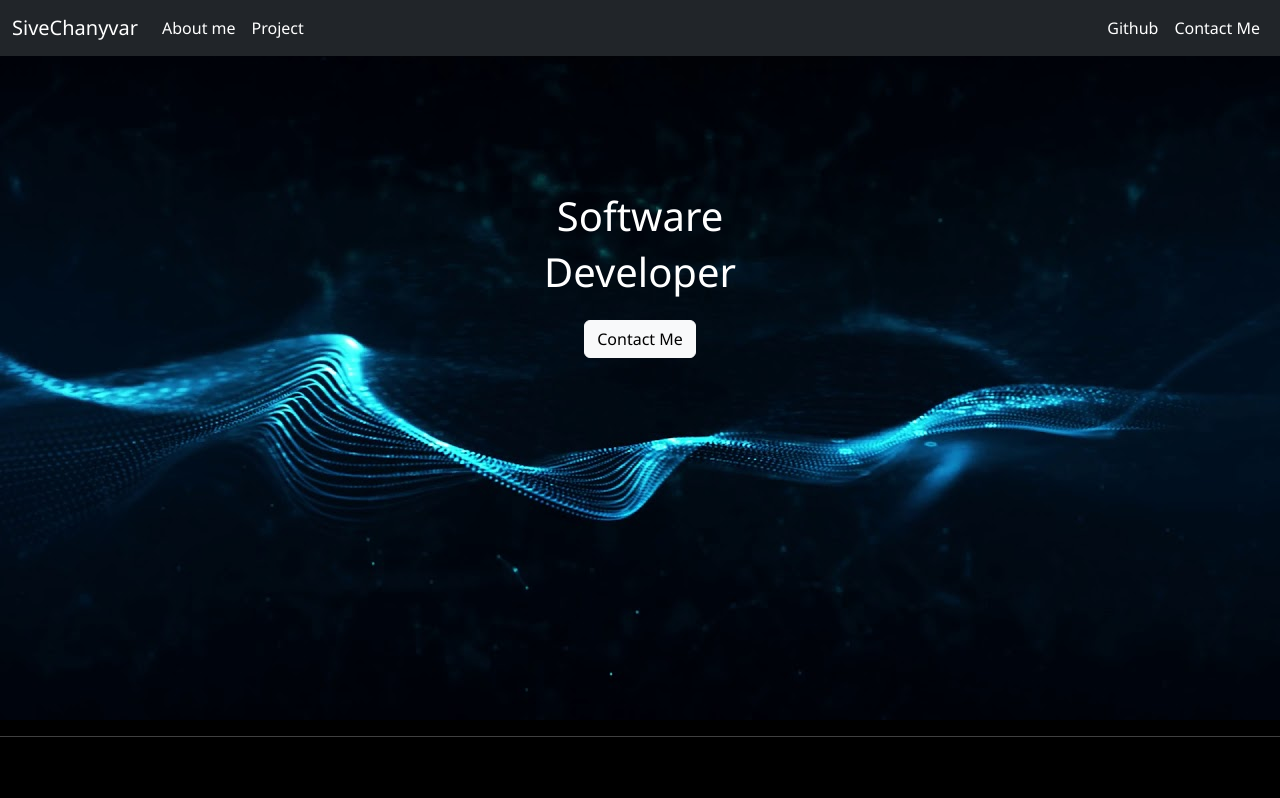
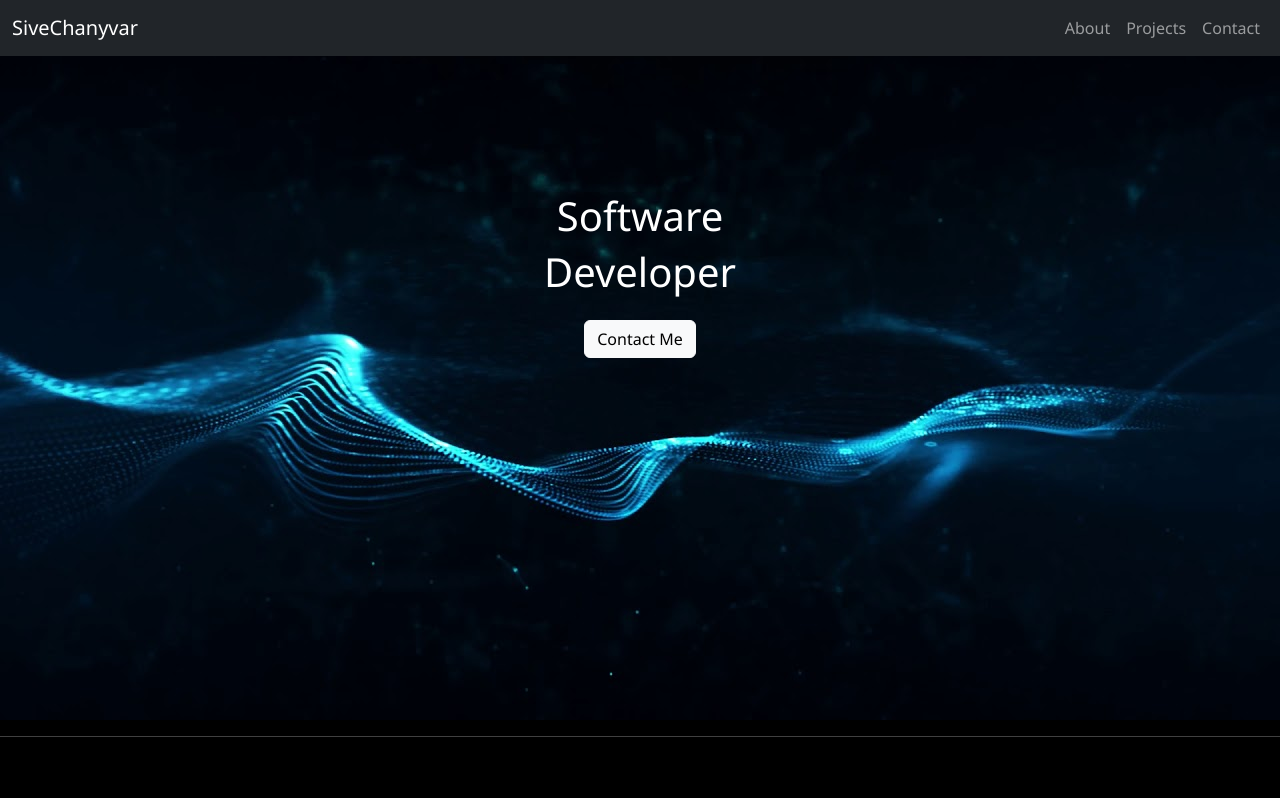
Before and after one commit to Nyvar/nyvar.github.io, a plain HTML site: page index.html in a window 1280 px wide. Shown: the top 798 px of the page. Drawn offline with nearby package versions, Linux system fonts and the light colour scheme.

Commit message:
correct  responsive

```diff
--- a/index.html
+++ b/index.html
@@ -135,21 +135,22 @@
 </head>
 
 <body>
-  <nav class="navbar navbar-expand-lg navbar-light bg-dark fixed-top">
-    <div class="container-fluid">
+<nav class="navbar navbar-expand-md navbar-dark bg-dark fixed-top">    <div class="container-fluid">
       <a class="navbar-brand" href="#" style="color: white;">SiveChanyvar</a>
-      <div class="collapse navbar-collapse justify-content-between">
-        <ul class="navbar-nav">
-          <li class="nav-item"><a class="nav-link" href="#aboutme">About me</a></li>
-          <li class="nav-item"><a class="nav-link" href="#project">Project</a></li>
-        </ul>
-        <ul class="navbar-nav">
-          <li class="nav-item"><a class="nav-link" href="https://github.com/Nyvar" target="_blank">Github</a></li>
-          <li class="nav-item"><a class="nav-link" href="#contact">Contact Me</a></li>
+      <button class="navbar-toggler" type="button" data-bs-toggle="collapse" data-bs-target="#navbarNav">
+        <span class="navbar-toggler-icon"></span>
+      </button>
+      <div class="collapse navbar-collapse" id="navbarNav">
+        <ul class="navbar-nav ms-auto">
+          <li class="nav-item"><a class="nav-link" href="#aboutme">About</a></li>
+          <li class="nav-item"><a class="nav-link" href="#project">Projects</a></li>
+          <li class="nav-item"><a class="nav-link" href="#contact">Contact</a></li>
         </ul>
       </div>
     </div>
   </nav>
+
+  <main>
 
     <section class="text-center" style="padding-top: 15%;background-image: url(img/bg.jpg); height: 90vh;">
       <h1>Software</h1>
@@ -214,11 +215,14 @@
       </ul>
     </section>
 
+  </main>
 
   <footer class="text-center">
     <small>&copy; 2025 SiveChanyvar. All rights reserved.</small>
   </footer>
   <script src="index.js"></script>
+  <script src="https://cdn.jsdelivr.net/npm/bootstrap@5.3.0/dist/js/bootstrap.bundle.min.js"></script>
+
 </body>
 
 </html>
```
Also changed, not shown: img/me.JPG. Lines whose indentation alone changed are shown as unchanged.
